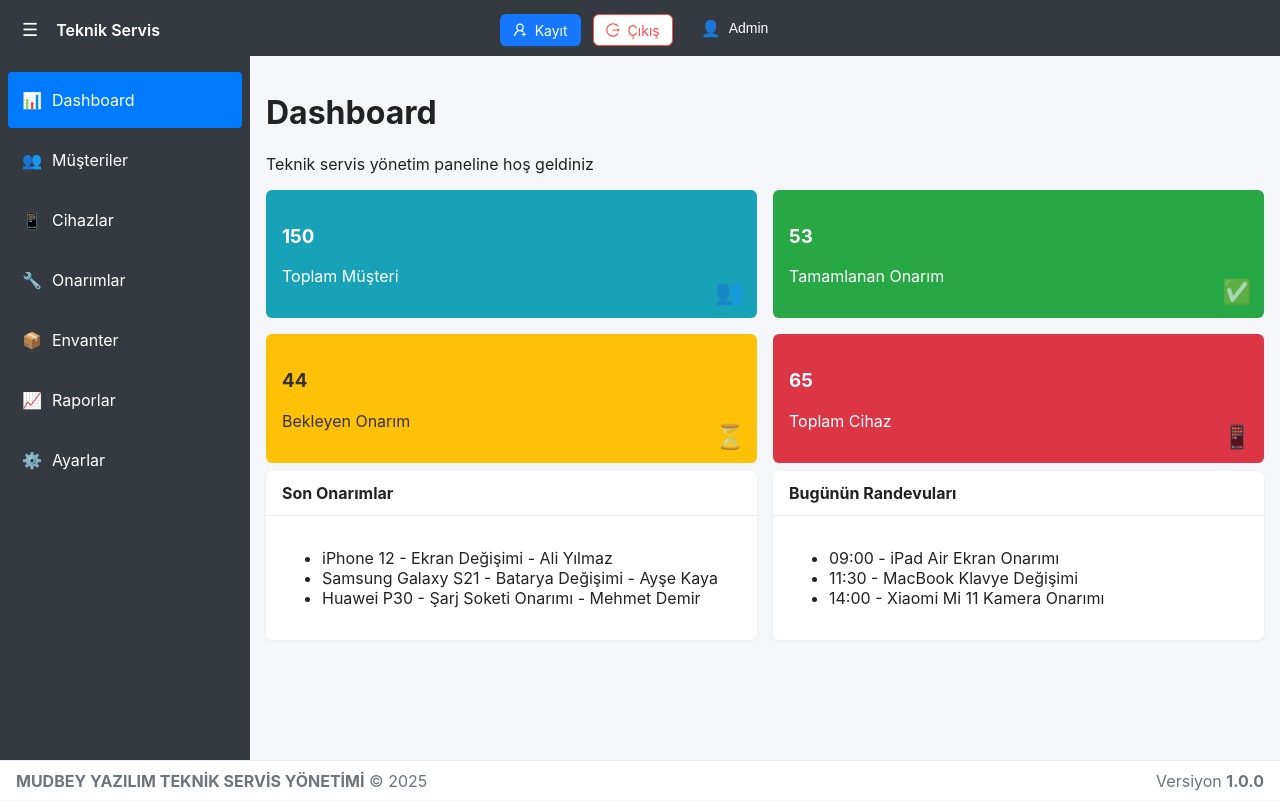
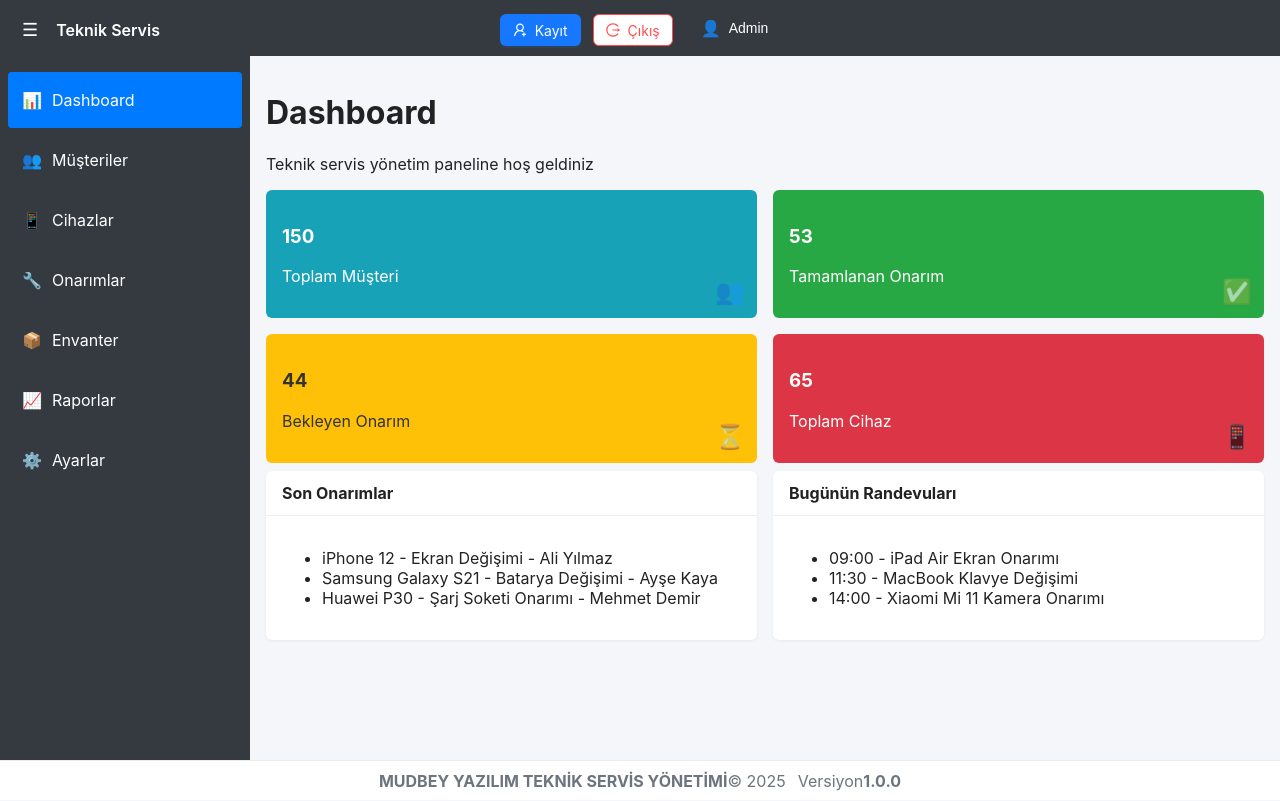
Before and after one commit to alicanyucel/ReactTechniceServiceMdy, a React (Vite) app: page / in a window 1280 px wide. Built offline with nearby package versions, Linux system fonts and the light colour scheme; no server answers; sample sign-in values are in the browser's storage.

Commit message:
footer center

```diff
--- a/src/components/layout/Footer.css
+++ b/src/components/layout/Footer.css
@@ -1,2 +1,16 @@
 .main-footer { background: #fff; color: #6c757d; border-top: 1px solid #e9ecef; }
-.footer-content { height: 40px; display: flex; align-items: center; justify-content: space-between; padding: 0 16px; }
+.footer-content {
+	height: 40px;
+	display: flex;
+	align-items: center;
+	justify-content: center; /* yatayda ortala */
+	padding: 0 16px;
+	gap: 12px; /* sol-sağ metin arası boşluk */
+	text-align: center; /* metinleri ortala */
+	flex-wrap: wrap; /* dar ekranlarda alt satıra geçsin */
+}
+
+.footer-left, .footer-right {
+	display: inline-flex;
+	align-items: center;
+}
```
